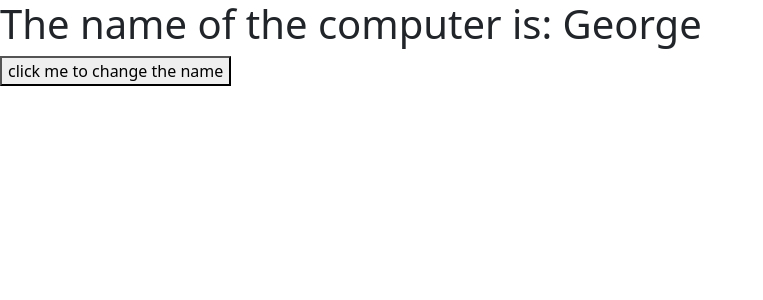
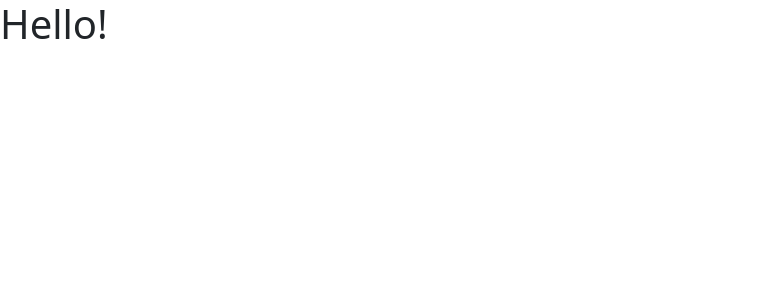
Before and after one commit to bootcamp-students/React-Examples-Opigno, a React (Create React App) app: page / in a window 1280 px wide. Shown: the top 300 px of the page, without its empty margins (0-763 px from the left). Built offline with nearby package versions, Linux system fonts and the light colour scheme.

Commit message:
React Basics 10 - Conditional Rendering

```diff
--- a/src/components/App.js
+++ b/src/components/App.js
@@ -7,7 +7,7 @@ class App extends Component {
         super()
         // model
         this.state = {
-            num: 0,
+            num: 5,
             name: "George",
         }
     }
@@ -35,19 +35,69 @@ class App extends Component {
     // render method
     // view
     render() {
-        if (this.state.name === "Ian") {
-            this.updateNames("George")
-        }
+        // if (this.state.name === "Ian") {
+        //     this.updateNames("George")
+        // }
 
-        let str = "Joe"
+        // let str = "Joe"
 
-        return (
-            <>
-                <h1>The name of the computer is: {this.state.name}</h1>
-                <button onClick={this.updateNames.bind(this, str)}>click me to change the name</button>
+        // 1. - if statement (dont use, bad option - too much code, multiple returns)
 
-            </>
-        )
+        // if (this.state.num > 4) {
+        //     return (
+        //         <p>this shows up only when the number is greater than 4</p>
+        //     )
+        // }
+        // else if (this.state.num === 4) {
+        //     return (
+        //         <p>this shows up only when the number is equal to 4</p>
+        //     )
+        // }
+        // else {
+        //     return (
+        //         <p>this shows up only when the number is less than 4</p>
+        //     )
+        // }
+
+        // 1.5 - switch case
+
+
+        // 2. - Logical && Operator (best option)
+        // return (
+
+        // {this.state.num > 4 &&
+        //     <p>this shows up only when the number is greater than 4</p>
+        // }
+        // {this.state.num === 4 &&
+        //     <p>this shows up only when the number is equal to 4</p>
+        // }
+        // {this.state.num < 4 &&
+        //     <p>this shows up only when the number is less than 4</p>
+        // }
+        // )
+
+        // no JSX needed for the same example
+        // return this.state.num > 4 && <p>this shows up only when the number is greater than 4</p>
+
+
+
+        // 3. - ternary (good option, but difficult to read)
+
+        // this example uses no jsx wrapping, and has a nested ternary
+        // return this.state.num === 4
+        //     ? <p>this shows up only when the number is equal to 4</p>
+        //     : this.state.num > 4 //double nested ternary (avoid this if possible)
+        //         ? <p>this shows up only when the number is greater than 4</p>
+        //         : <p>this shows up only when the number is less than 4</p>
+
+        // this example does use jsx wrapping
+        return this.state.num === 4
+            ? <p>this shows up only when the number is equal to 4</p>
+            : <Square />
+
+
+
+
     }
 }
 export default App;
--- a/src/components/Square.js
+++ b/src/components/Square.js
@@ -2,11 +2,18 @@ function Square(props) {
     // looking at the entire props object
     console.log(props)
 
+    var unreadMessages = []
+
     // render method
     return (
         <>
-            <h1>I am a square, and this is my size: {props.size}</h1>
-            <div>this is a sibling to the h1</div>
+            <div>
+                <h1>Hello!</h1>
+                {unreadMessages.length > 0 &&
+                    <h2>
+                        You have {unreadMessages.length} unread messages.
+                    </h2>}
+            </div>
         </>
     )
 }
```
